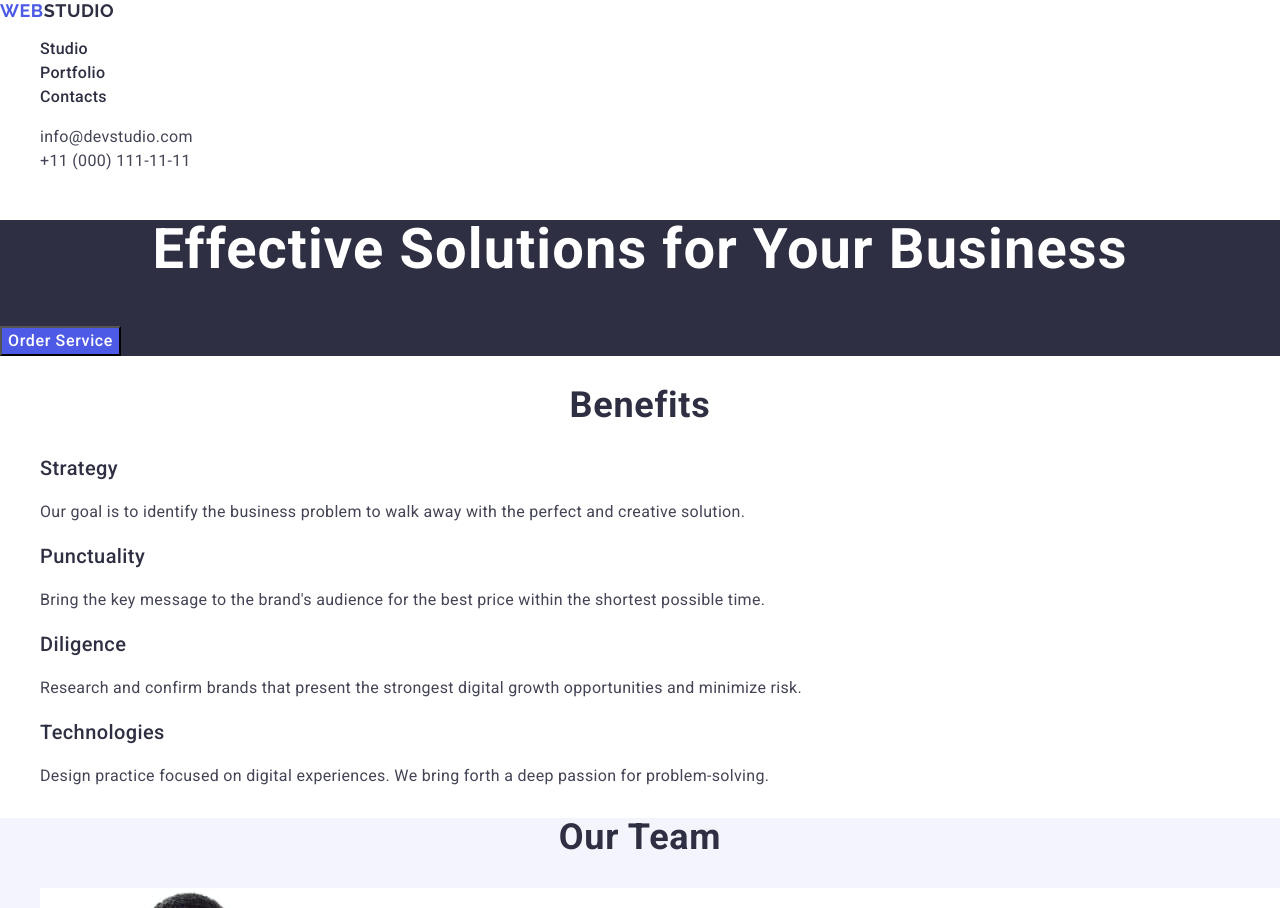
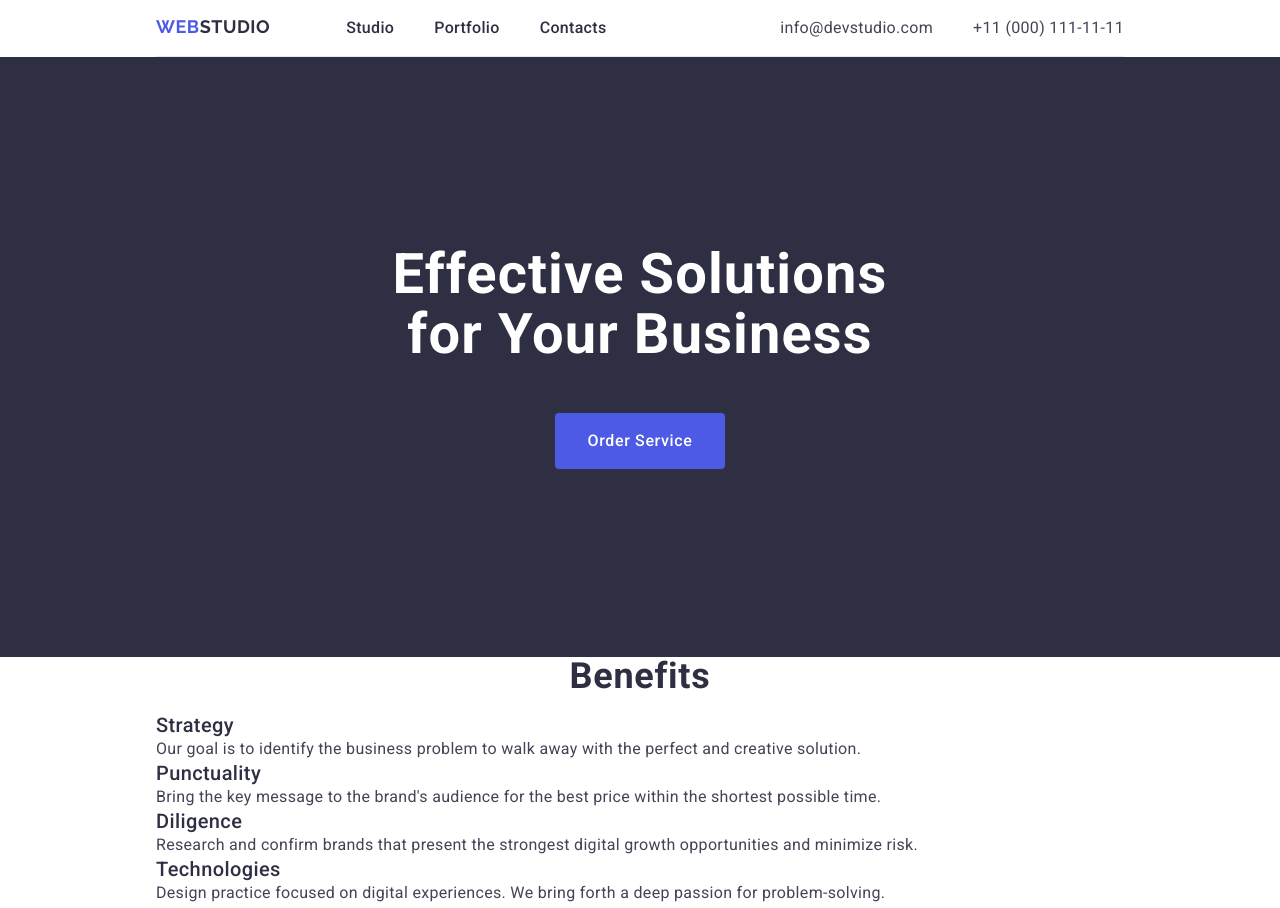
Before and after one commit to David-Ivanov/goit-markup-hw-03, a plain HTML site: page index.html in a window 1280 px wide. Shown: the top 908 px of the page. Drawn offline with nearby package versions, Linux system fonts and the light colour scheme.

Commit message:
make header and hero

```diff
--- a/css/styles.css
+++ b/css/styles.css
@@ -1,3 +1,10 @@
+:root {
+    --primary-color: #FFFFFF;
+    --navy-blue-color: #2E2F42;
+    --accent-color: #404bbf;
+    --primary-gap: 24px;
+}
+
 body {
     font-family: 'Roboto', sans-serif;
 
@@ -5,15 +12,49 @@ body {
     background-color: #FFFFFF;
 }
 
-ul {
+h1,
+h2,
+h3,
+h4,
+h5,
+h6,
+p {
+    margin-top: 0;
+    margin-bottom: 0;
+}
+
+ul,
+ol {
     list-style-type: none;
+    padding-left: 0;
+}
+
+img {
+    display: block;
 }
 
 a {
     text-decoration: none;
 }
 
+button {
+    cursor: pointer;
+}
+
+.container {
+    max-width: 1440px;
+    margin-left: 156px;
+    margin-right: 156px;
+}
+
 /* header */
+
+.header-container {
+    display: flex;
+    justify-content: space-between;
+
+    border-bottom: 1px solid #E7E9FC
+}
 
 /* logo */
 
@@ -30,10 +71,20 @@ a {
 }
 
 .logo-span {
-    color: #2E2F42;
+    color: var(--navy-blue-color);
 }
 
 /* navigation */
+.header-nav {
+    display: flex;
+    column-gap: 76px;
+    align-items: baseline;
+}
+
+.header-nav-list {
+    display: flex;
+    column-gap: 40px;
+}
 
 .nav-link {
     font-size: 16px;
@@ -41,18 +92,23 @@ a {
     letter-spacing: 0.32px;
     line-height: 1.5;
 
-    color: #2E2F42;
+    color: var(--navy-blue-color);
 }
 
 .nav-link:hover,
 .nav-link:focus {
-    color: #404bbf;
+    color: var(--accent-color);
 }
 
 /* address */
 
 .address {
     font-style: normal;
+}
+
+.header-address-list {
+    display: flex;
+    column-gap: 40px;
 }
 
 .address-link {
@@ -66,27 +122,38 @@ a {
 
 .address-link:hover,
 .address-link:focus {
-    color: #404bbf;
+    color: var(--accent-color);
 }
 
 /* hero */
 
 .hero {
-    background-color: #2e2f42;
+    background-color: var(--navy-blue-color)
+}
+
+.hero-container {
+    padding-top: 188px;
+    padding-bottom: 188px;
 }
 
 .hero-title {
+    margin-bottom: 48px;
+
     text-align: center;
     font-size: 56px;
     font-weight: 700;
     letter-spacing: 1.12px;
     line-height: 1.07;
 
-    color: #FFFFFF;
+    color: var(--primary-color);
 }
 
 .hero-btn {
-    cursor: pointer;
+    display: block;
+
+    margin-right: auto;
+    margin-left: auto;
+    padding: 16px 32px;
 
     font-family: 'Roboto', sans-serif;
     font-size: 16px;
@@ -94,13 +161,16 @@ a {
     line-height: 1.5;
     letter-spacing: 0.64px;
 
+    border: 0;
+    border-radius: 4px;
+
     background-color: #4D5AE5;
-    color: #FFFFFF;
+    color: var(--primary-color);
 }
 
 .hero-btn:hover,
 .hero-btn:focus {
-    background-color: #404BBF;
+    background-color: var(--accent-color);
 }
 
 /* benefits */
@@ -114,7 +184,7 @@ a {
     letter-spacing: 0.72px;
     line-height: 1.11;
 
-    color: #2E2F42;
+    color: var(--navy-blue-color);
 }
 
 .benefits-subtitle {
@@ -140,7 +210,7 @@ a {
 }
 
 .team-item {
-    background-color: #FFFFFF;
+    background-color: var(--primary-color);
 }
 
 .team-title {
@@ -152,7 +222,7 @@ a {
     letter-spacing: 0.72px;
     line-height: 1.11;
 
-    color: #2E2F42;
+    color: var(--navy-blue-color);
 }
 
 .team-subtitle {
@@ -164,7 +234,7 @@ a {
     letter-spacing: 0.4px;
     line-height: 1.2;
 
-    color: #2E2F42;
+    color: var(--navy-blue-color);
 }
 
 .team-text {
@@ -185,7 +255,7 @@ a {
     letter-spacing: 0.72px;
     line-height: 1.11;
 
-    color: #2E2F42;
+    color: var(--navy-blue-color);
 }
 
 .portfolio-subtitle {
@@ -194,7 +264,7 @@ a {
     letter-spacing: 0.4px;
     line-height: 1.2;
 
-    color: #2E2F42;
+    color: var(--navy-blue-color);
 }
 
 .portfolio-text {
@@ -207,7 +277,7 @@ a {
 /* footer */
 
 .footer {
-    background-color: #2E2F42;
+    background-color: var(--navy-blue-color);
 }
 
 .footer-text {
--- a/index.html
+++ b/index.html
@@ -18,11 +18,12 @@
 </head>
 
 <body>
-    <header>
-        <nav>
+    <header class="header">
+        <div class="header-container container">
+            <nav class="header-nav">
                 <a class="logo" href="./index.html">Web<span class="logo-span">Studio</span></a>
 
-            <ul>
+                <ul class="header-nav-list">
                     <li><a class="nav-link" href="./index.html">Studio</a></li>
                     <li><a class="nav-link" href="">Portfolio</a></li>
                     <li><a class="nav-link" href="">Contacts</a></li>
@@ -30,22 +31,26 @@
             </nav>
 
             <address class="address">
-            <ul>
+                <ul class="header-address-list">
                     <li><a class="address-link" href="mailto:info@devstudio.com">info@devstudio.com</a></li>
                     <li><a class="address-link" href="tel:+110001111111">+11 (000) 111-11-11</a></li>
                 </ul>
             </address>
+        </div>
     </header>
 
     <main>
         <section class="hero">
-            <h1 class="hero-title">Effective Solutions
+            <div class="hero-container container">
+                <h1 class="hero-title">Effective Solutions <br>
                     for Your Business</h1>
 
                 <button class="hero-btn" type="button">Order Service</button>
+            </div>
         </section>
 
         <section class="benefits">
+            <div class="benefits-container container">
                 <h2 class="benefits-title">benefits</h2>
                 <ul class="benefits-list">
                     <li class="benefits-item">
@@ -55,7 +60,8 @@
                     </li>
                     <li class="benefits-item">
                         <h3 class="benefits-subtitle">Punctuality</h3>
-                    <p class="benefits-text">Bring the key message to the brand's audience for the best price within the
+                        <p class="benefits-text">Bring the key message to the brand's audience for the best price within
+                            the
                             shortest possible
                             time.</p>
                     </li>
@@ -73,9 +79,11 @@
                         </p>
                     </li>
                 </ul>
+            </div>
         </section>
 
         <section class="team">
+            <div class="team-container container">
                 <h2 class="team-title">Our Team</h2>
                 <ul class="team-list">
                     <li class="team-item">
@@ -99,9 +107,11 @@
                         <p class="team-text">UI Designer</p>
                     </li>
                 </ul>
+            </div>
         </section>
 
         <section class="portfolio">
+            <div class="portfolio-container container">
                 <h2 class="portfolio-title">Our Portfolio</h2>
                 <ul class="portfolio-list">
                     <li class="portfolio-item">
@@ -111,8 +121,8 @@
                         <p class="portfolio-text">App</p>
                     </li>
                     <li class="portfolio-item">
-                    <img class="portfolio-img" src="./images/our-portfolio/cashless-payment.jpg" alt="Cashless Payment"
-                        width="360">
+                        <img class="portfolio-img" src="./images/our-portfolio/cashless-payment.jpg"
+                            alt="Cashless Payment" width="360">
                         <h3 class="portfolio-subtitle">Cashless Payment</h3>
                         <p class="portfolio-text">Marketing</p>
                     </li>
@@ -141,13 +151,16 @@
                         <p class="portfolio-text">Marketing</p>
                     </li>
                 </ul>
+            </div>
         </section>
     </main>
 
     <footer class="footer">
+        <div class="footer-container container">
             <a class="logo" href="./index.html">Web<span class="footer-logo-span">Studio</span></a>
             <p class="footer-text">Increase the flow of customers and sales for your business with digital marketing &
                 growth solutions.</p>
+        </div>
     </footer>
 </body>
 
```
Lines whose indentation alone changed are shown as unchanged.
